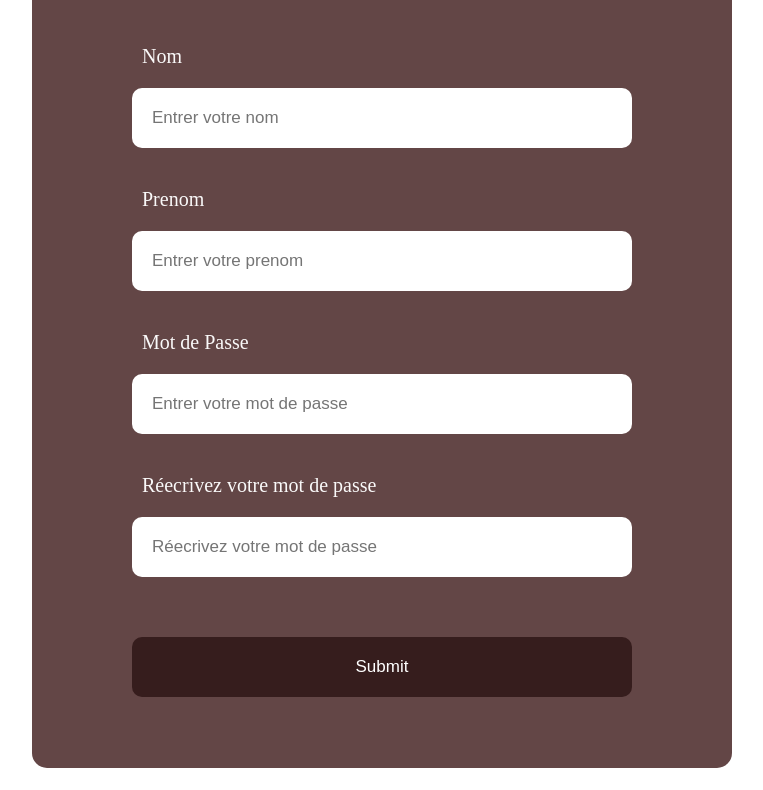
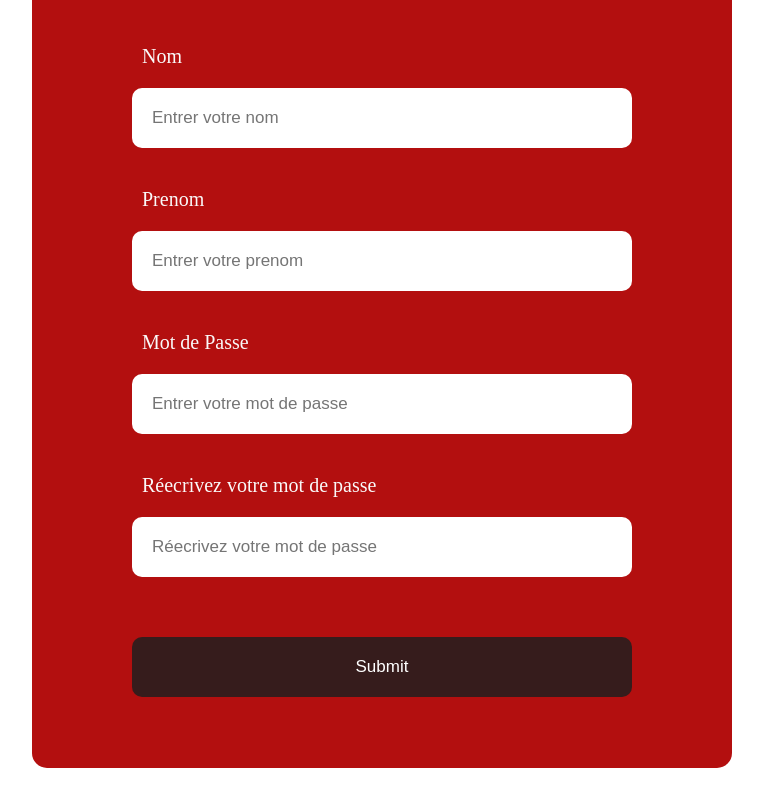
Before and after one commit to Aubin-dev/Formulaire-JavaScript, a plain HTML site: page index.html in a window 1280 px wide. Shown: the part 232-1022 px from the top of the page, without its empty margins (258-1021 px from the left). Drawn offline with Linux system fonts and the light colour scheme.

Commit message:
first commit

```diff
--- a/style.css
+++ b/style.css
@@ -9,7 +9,7 @@
     width: 700px;
     height: 900px;
     margin: 100px auto;
-    background-color: rgb(99, 70, 70);
+    background-color: rgb(179, 15, 15);
     border-radius: 15px;
 }
 
```
